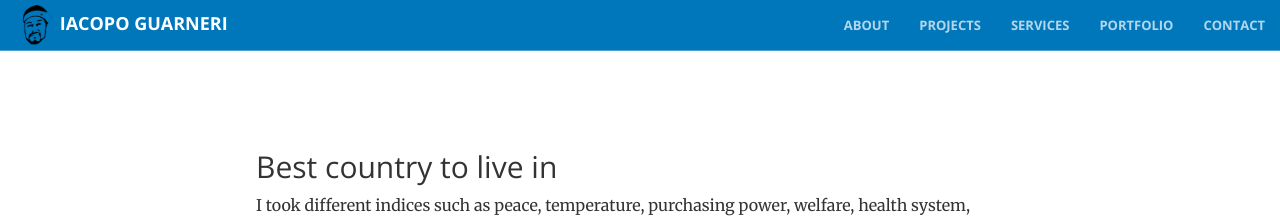
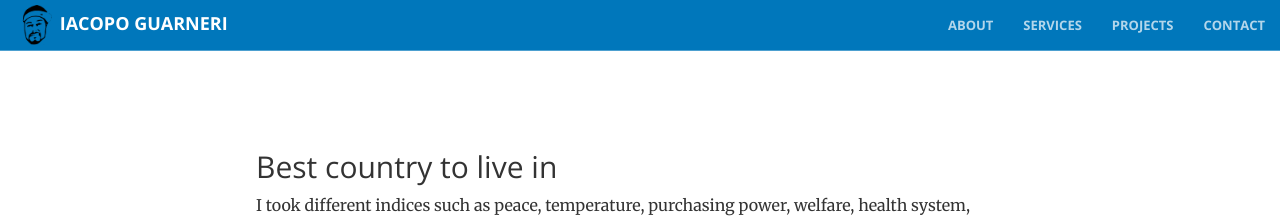
Before and after one commit to iacoposk8/iacoposk8.github.io, a Jekyll site: the page built from projects.md, in a window 1280 px wide. Shown: the top 218 px of the page. Built offline with Jekyll 4.4.1, drawn with Linux system fonts in a browser that asks for light colours.

Commit message:
Update nav.html

```diff
--- a/_includes/nav.html
+++ b/_includes/nav.html
@@ -18,13 +18,10 @@
                     <a class="page-scroll" href="/#about">About</a>
                 </li>
                 <li>
-                    <a href="/projects">Projects</a>
-                </li>
-                <li>
                     <a class="page-scroll" href="/#services">Services</a>
                 </li>
                 <li>
-                    <a class="page-scroll" href="/#portfolio">Portfolio</a>
+                    <a class="page-scroll" href="/#portfolio">Projects</a>
                 </li>
                 <li>
                     <a class="page-scroll" href="/#contact">Contact</a>
```
